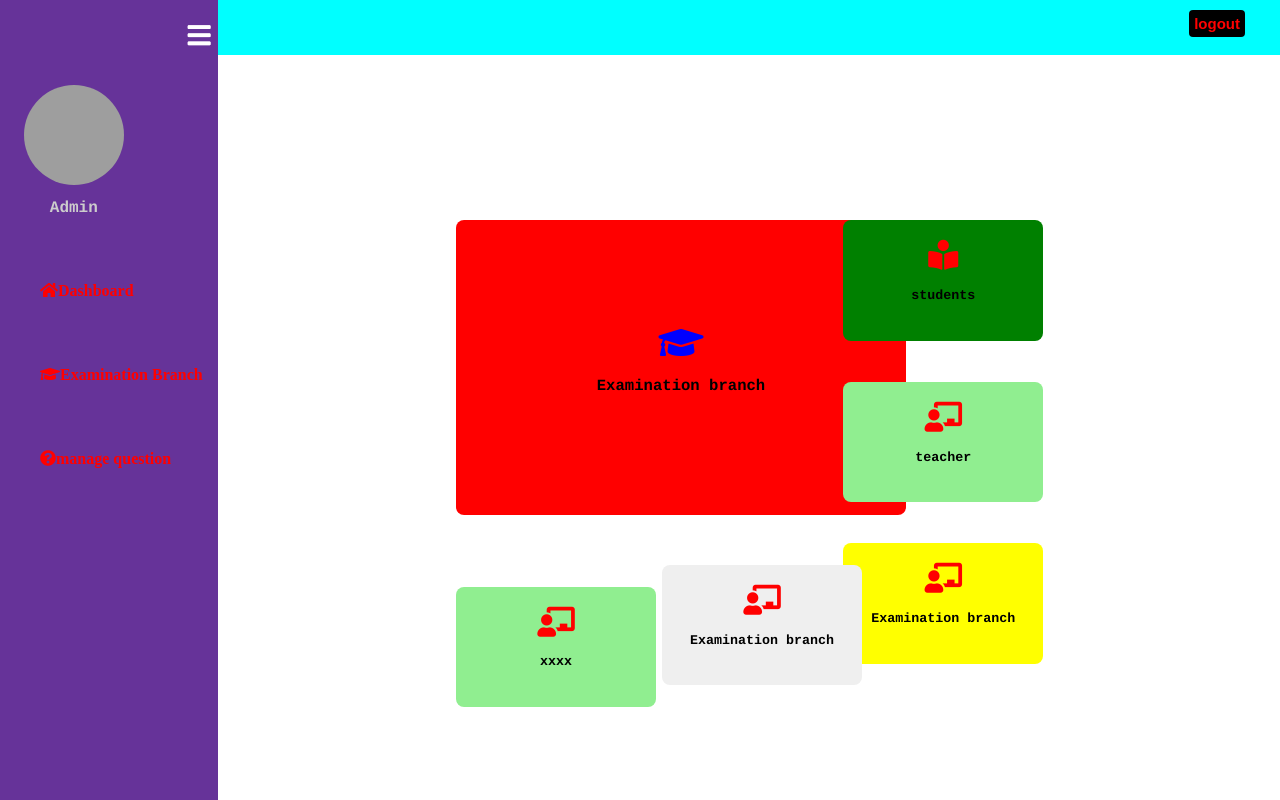
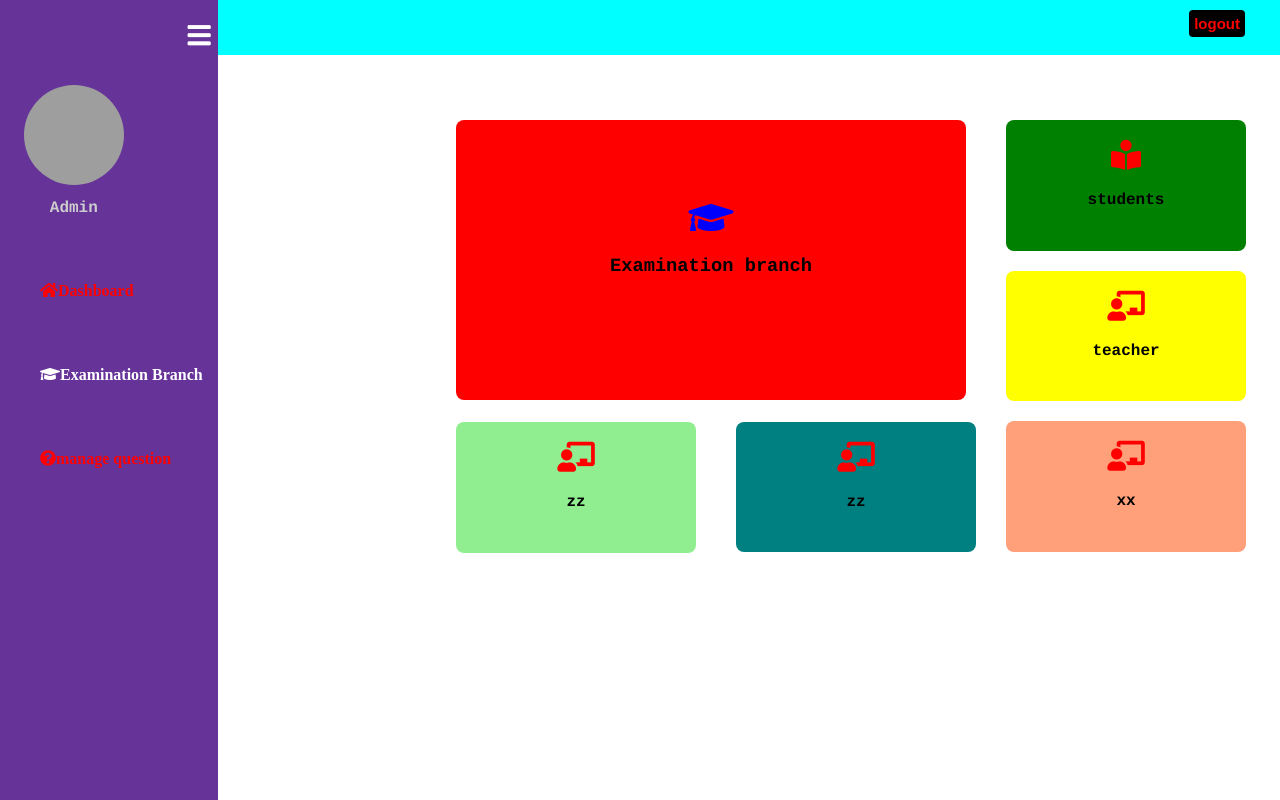
Before and after one commit to bandivamshikrishna/DjangoOnlineExam, a Django app: page /admindashboard/ in a window 1280 px wide. Run offline with Django 3.2, Linux system fonts and the light colour scheme; a user stored in the database is signed in; some libraries are stand-ins or nearby versions; grey boxes are pictures that could not be loaded.

Commit message:
changed admindashboard.html

```diff
--- a/templates/core/adminbase.html
+++ b/templates/core/adminbase.html
@@ -191,7 +191,7 @@
 <!--side bar end-->
 
 <a href="{% url 'admindashboard' %}"><i class="fas fa-home"><span>Dashboard</span></i></a>
-<a href="{% url 'admineb' %}"><i class="fas fa-graduation-cap"><span>Examination Branch</span></i></a>
+<a href=""><i class="fas fa-graduation-cap"><span>Examination Branch</span></i></a>
 <a href="#"><i class="fas fa-question-circle"><span>manage question</span></i></a>
 </div>
 
--- a/templates/core/admindashboard.html
+++ b/templates/core/admindashboard.html
@@ -1,71 +1,91 @@
 {% extends 'core/adminbase.html' %}
 
 {% block style %}
-    .btn1{
+    .exam-branch{
+        display:block;
         background-color:red;
-        padding:105px;
-        width:450px;
+        width:350px;
+        height:120px;
+        padding:80px;
+        text-align:center;
+        text-decoration:none;
         border:none;
         border-radius:8px;
+        margin-top:-100px;
+
     }
-    .btn2{
+    .students{
+        display:block;
+        background-color:green;
         width:200px;
         padding:20px;
-        background-color:green;
+        text-align:center;
+        text-decoration:none;
         border:none;
         border-radius:8px;
-        margin-left:47%;
+        margin-left:550px;
+        margin-top:-280px;
+
+
     }
-    .vam2{
-        margin-top:-295px;
-    }
-    .btn3{
+
+    .teachers{
+        display:block;
+        background-color:yellow;
         width:200px;
         padding:20px;
-        background-color:lightgreen;
+        text-align:center;
+        text-decoration:none;
         border:none;
         border-radius:8px;
-        margin-left:47%;
-
+        margin-left:550px;
+        margin-top:20px;
     }
-    .vam3{
-    margin-top:5%;
-
-    }
-    .btn4{
+    .xx{
+    display:block;
+    background-color:lightsalmon;
     width:200px;
     padding:20px;
-        background-color:yellow;
+    text-align:center;
+    text-decoration:none;
     border:none;
     border-radius:8px;
-        margin-left:47%;
+    margin-left:550px;
+    margin-top:20px;
 }
-    .vam4{
-    margin-top:5%;
-    }
-    .btn5{
+.yy{
+    display:block;
+    background-color:teal;
     width:200px;
     padding:20px;
-        background-color:aques;
+    text-align:center;
+    text-decoration:none;
     border:none;
     border-radius:8px;
-        margin-left:25%;
+    margin-left:280px;
+    margin-top:-130px;
 }
-    .vam5{
-    margin-top:-12%;
-    }
-    .btn6{
+.zz{
+    display:block;
+    background-color:lightgreen;
     width:200px;
     padding:20px;
-        background-color:lightgreen;
+    text-align:center;
+    text-decoration:none;
     border:none;
     border-radius:8px;
     margin-left:0px;
+    margin-top:-130px;
 }
-    .vam6{
-    margin-top:-12%;
-    }
+
+
+
+
+
+
+
     h4,h3{
+        color:black;
         face:impact;
         font-family:courier;
     }
@@ -74,26 +94,12 @@
 
 {% block content %}
 
-     <button class="btn1"onclick="document.location='#'"><i class='fa fa-graduation-cap' style='font-size:36px;color:blue'></i>
-        <br><h3> Examination branch </h3></button>
-     <div class="vam2">
-         <button  class="btn2" onclick="document.location='#'"> <i class='fas fa-book-reader' style='font-size:30px;color:red'></i>
-            <br> <h4>students</h4></button>
-       </div>
-     <div class="vam3">
-     <button class="btn3" onclick="document.location='#'"><i class='fas fa-chalkboard-teacher' style='font-size:30px;color:red'></i> <br> <h4>teacher</h4> </button>
-     </div>
-     <div class="vam4">
-        <button class="btn4" onclick="document.location='#'"><i class='fas fa-chalkboard-teacher' style='font-size:30px;color:red'></i><br> <h4> Examination branch</h4> </button>
-        </div>
-        <div class="vam5">
-            <button class="btn5" onclick="document.location='#'"> <i class='fas fa-chalkboard-teacher' style='font-size:30px;color:red'></i><br><h4> Examination branch</h4> </button>
-            </div>
-            <div class="vam6">
-            <a href="https://www.facebook.com/"><button class="btn6" ><i class='fas fa-chalkboard-teacher' style='font-size:30px;color:red'></i><br> <h4> xxxx</h4> </button></a>
-                </div>
-
-
-
+        <a href="{% url 'admineb' %}" class="exam-branch"><i class='fa fa-graduation-cap' style='font-size:36px;color:blue'></i>
+        <br><h3> Examination branch </h4></a>
+        <a href="" class="students"> <i class='fas fa-book-reader' style='font-size:30px;color:red'></i><br> <h4>students</h4></a>
+        <a href="" class="teachers" ><i class='fas fa-chalkboard-teacher' style='font-size:30px;color:red'></i> <br> <h4>teacher</h4> </a>
+        <a href="" class="xx" ><i class='fas fa-chalkboard-teacher' style='font-size:30px;color:red'></i><br> <h4>xx</h4> </a>
+        <a href="" class="yy"> <i class='fas fa-chalkboard-teacher' style='font-size:30px;color:red'></i><br><h4> zz</h4> </a>
+        <a href=""class="zz">  <i class='fas fa-chalkboard-teacher' style='font-size:30px;color:red'></i><br><h4> zz</h4> </a>
 
 {% endblock content %}
```
Also changed, not shown: db.sqlite3. Lines whose indentation alone changed are shown as unchanged.
